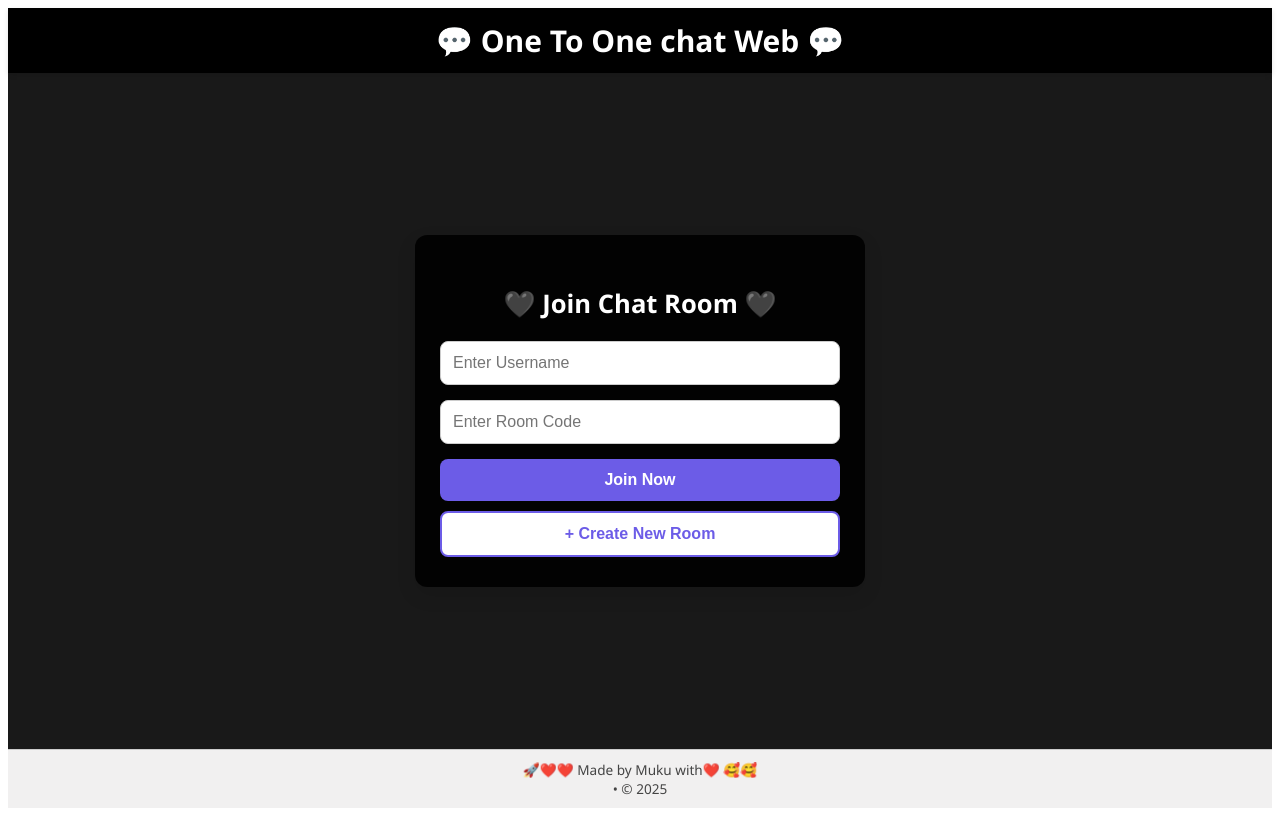
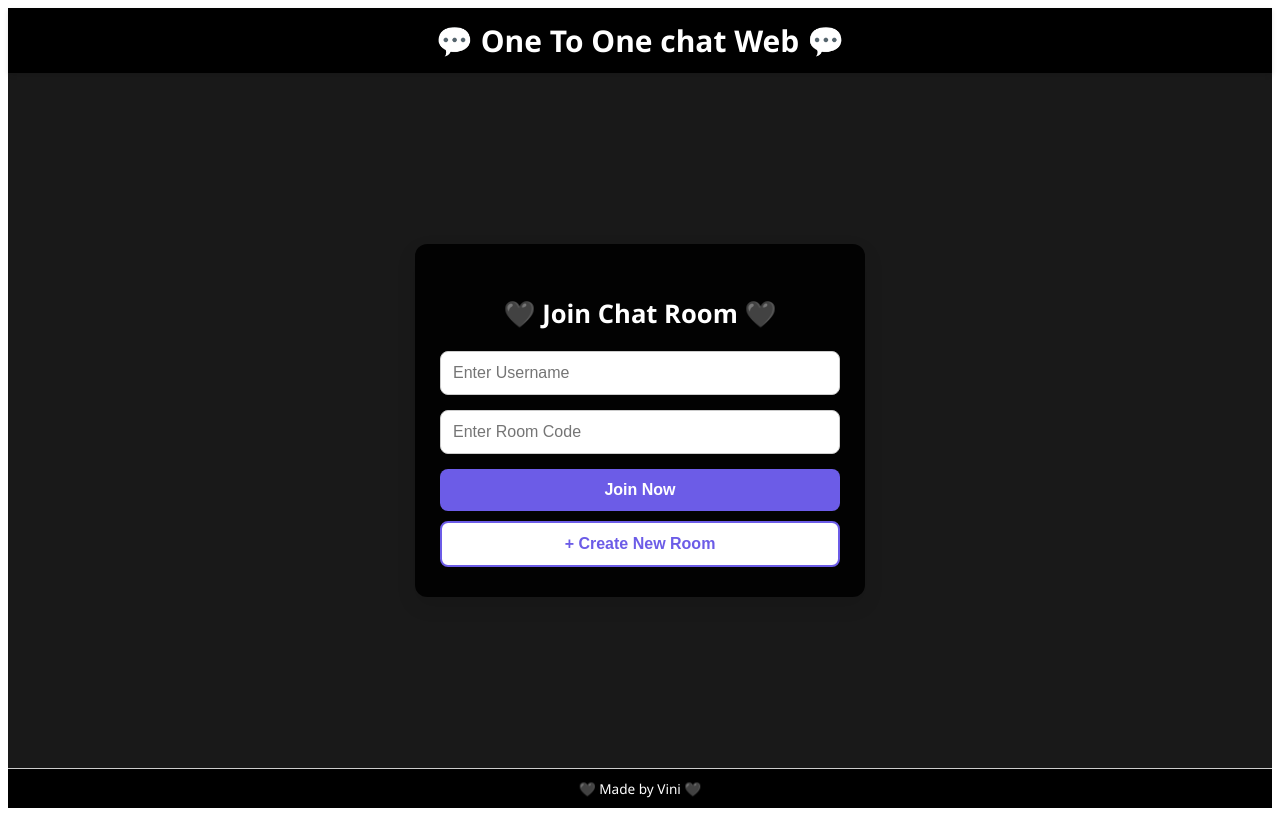
Before and after one commit to yarrmukesh143/OneToOneChat, a React (Create React App) app: page / in a window 1280 px wide. Built offline with nearby package versions, Linux system fonts and the light colour scheme.

Commit message:
Update Footer.js

```diff
--- a/src/Footer.js
+++ b/src/Footer.js
@@ -4,20 +4,20 @@ const Footer = () => {
   return (
     <footer style={styles.footer}>
       <p style={styles.text}>
-              🚀❤️❤️ Made by Muku with❤️ 🥰🥰
+      🖤 Made by Vini 🖤
 
           </p>
-          <p style={styles.text}>
+          {/* <p style={styles.text}>
 
               • © {new Date().getFullYear()}
-      </p>
+      </p> */}
     </footer>
   );
 };
 
 const styles = {
   footer: {
-    backgroundColor: "#f1f0f0",
+    backgroundColor: "black",
     padding: "10px 20px",
     textAlign: "center",
     fontSize: "0.85rem",
@@ -25,7 +25,7 @@ const styles = {
   },
   text: {
     margin: 0,
-    color: "#444",
+    color: "#ffffff",
   },
 };
 
```
